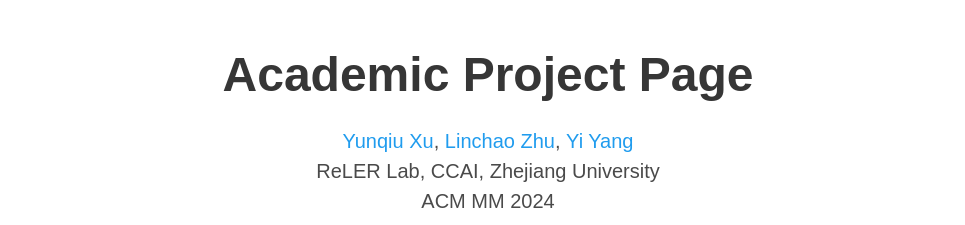
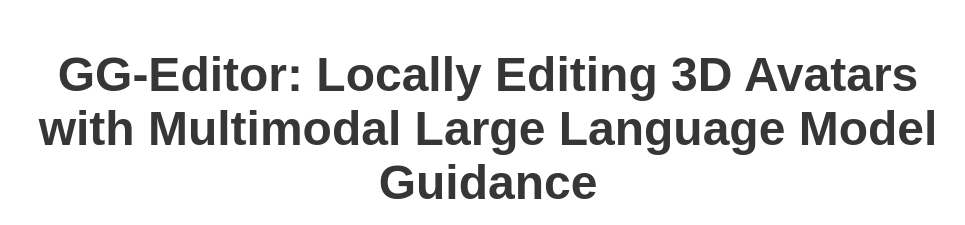
Before and after one commit to XuYunqiu/GG-Editor, a plain HTML site: page index.html in a window 1280 px wide. Shown: the top 225 px of the page, without its empty margins (152-1117 px from the left). Drawn offline with nearby package versions, Linux system fonts and the light colour scheme; some icons are missing; a web font is replaced by a local one.

Commit message:
Update index.html

```diff
--- a/index.html
+++ b/index.html
@@ -24,7 +24,7 @@
   <meta name="viewport" content="width=device-width, initial-scale=1">
 
 
-  <title>GG-Editor: Locally Editing 3D Avatars with Multimodal Large Language Model Guidance</title>
+  <title>GG-Editor</title>
   <link rel="icon" type="image/x-icon" href="static/images/favicon.ico">
   <link href="https://fonts.googleapis.com/css?family=Google+Sans|Noto+Sans|Castoro"
   rel="stylesheet">
@@ -52,7 +52,7 @@
       <div class="container is-max-desktop">
         <div class="columns is-centered">
           <div class="column has-text-centered">
-            <h1 class="title is-1 publication-title">Academic Project Page</h1>
+            <h1 class="title is-1 publication-title">GG-Editor: Locally Editing 3D Avatars with Multimodal Large Language Model Guidance</h1>
             <div class="is-size-5 publication-authors">
               <!-- Paper authors -->
               <span class="author-block">
```
